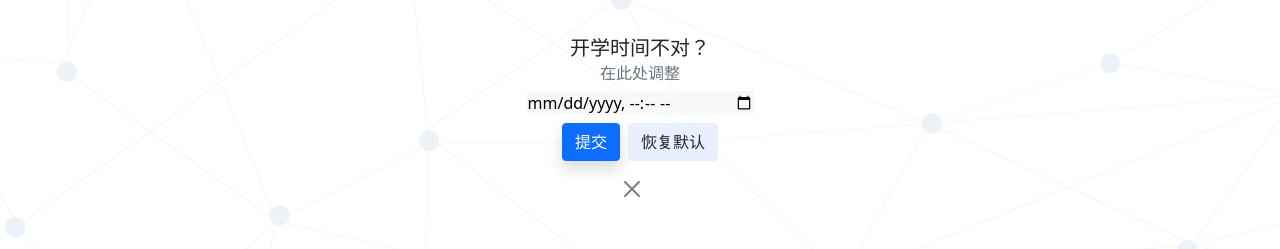
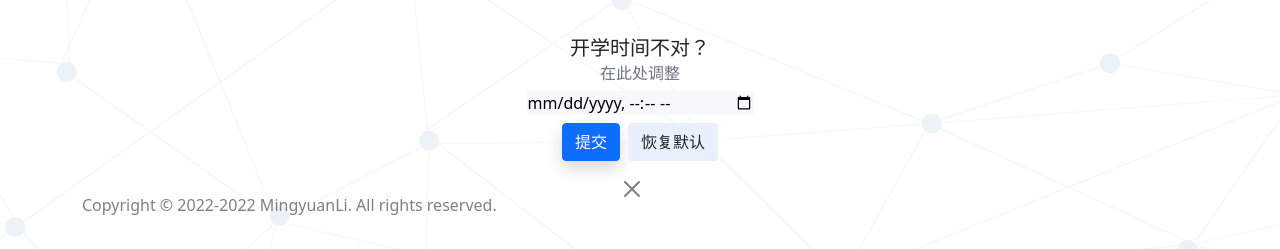
Before and after one commit to NoNormalCreeper/school-countdown, a Flask app: page / in a window 1280 px wide. Shown: the part 551-800 px from the top of the page. Run offline with Flask 2, Linux system fonts and the light colour scheme; data that the repository does not hold is empty; some libraries are stand-ins or nearby versions.

Commit message:
copyright

```diff
--- a/static/style.css
+++ b/static/style.css
@@ -64,3 +64,11 @@
     color: #7d8088;
     text-align: center;
 }
+
+#copyright{
+    /* margin: 0 auto; */
+    color: #7d8088;
+    text-align: center;
+    position: fixed;
+    bottom: 2vh;
+}
--- a/templates/index.html
+++ b/templates/index.html
@@ -11,7 +11,7 @@
 </head>
 
 <body onload="start();" background="../static/background.jpg">
-    <!-- <script src="https://unpkg.com/spacingjs" defer></script>定位插件 按住alt选择元素以查看该元素与其他元素间的位置关系 -->
+    <script src="https://unpkg.com/spacingjs" defer></script><!--定位插件 按住alt选择元素以查看该元素与其他元素间的位置关系-->
     <script type="text/javascript" src="../static/count.js"></script>
     <script src="https://cdn.staticfile.org/popper.js/2.9.3/umd/popper.min.js"></script>
     <script src="https://cdn.staticfile.org/twitter-bootstrap/5.1.1/js/bootstrap.min.js"></script>
@@ -53,6 +53,7 @@
             </div>
             <!-- </div> -->
         </div>
+        <p id="copyright">Copyright © 2022-2022 MingyuanLi. All rights reserved.</p>
     </div>
     <script type="text/javascript" src="//js.users.51.la/21256655.js"></script>
 
```
